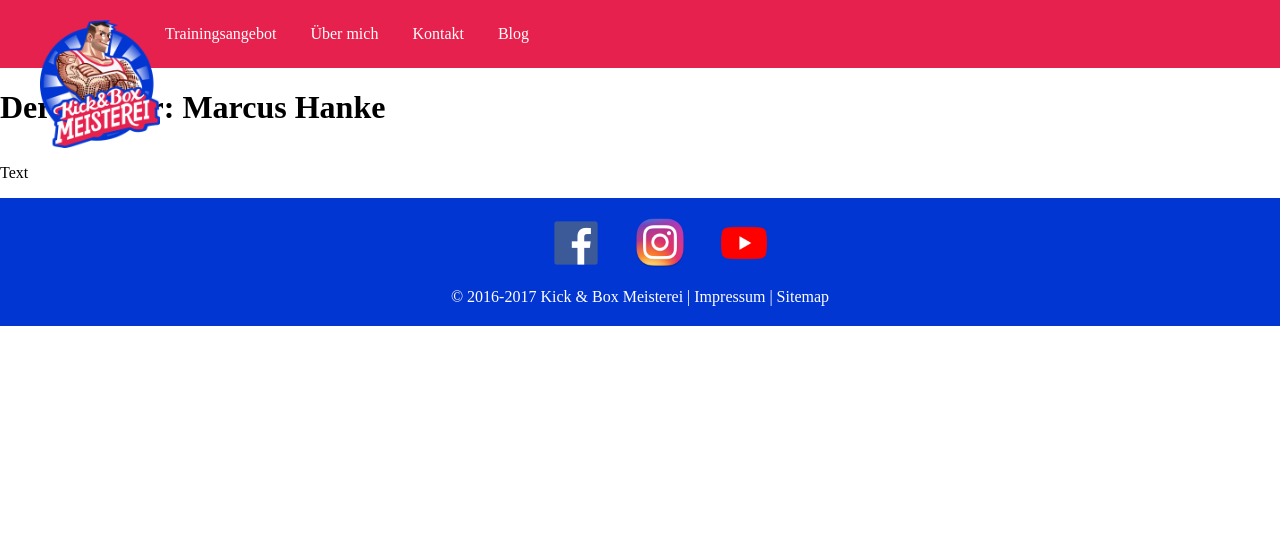
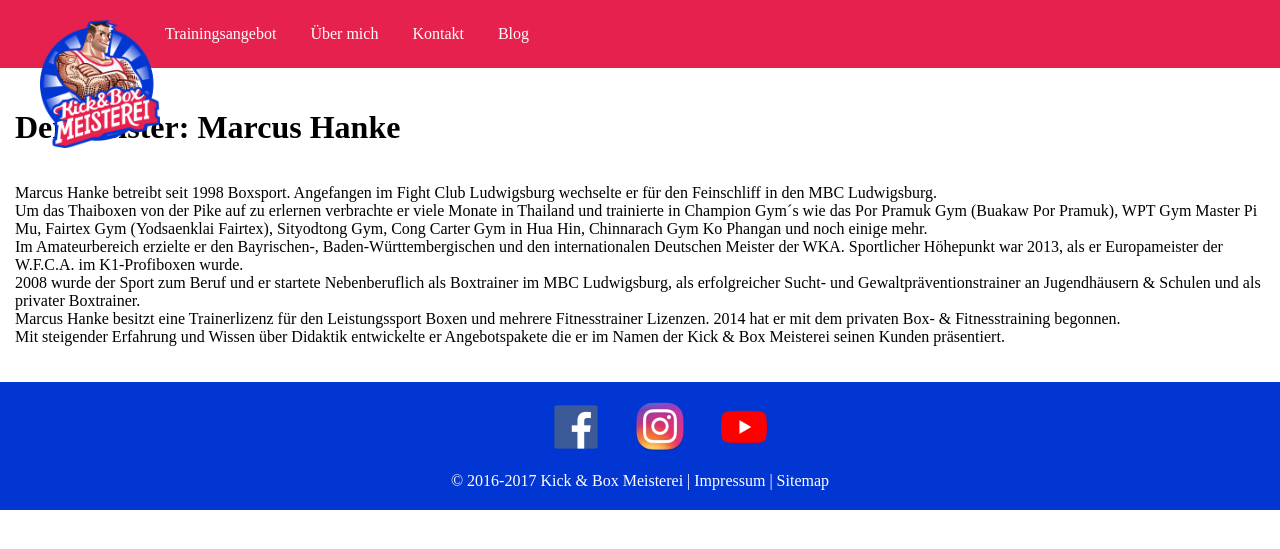
Before and after one commit to YinFromWuHanklan/www.kickundboxmeisterei.de, a PHP site: page /about.php in a window 1280 px wide. Shown: the top 549 px of the page. Run offline with PHP 8.4, Linux system fonts and the light colour scheme.

Commit message:
Struktur Seiten

```diff
--- a/about.php
+++ b/about.php
@@ -9,9 +9,28 @@
 
         <?php include "basics/navigation.php"; ?>
 
-        <h1>Der Meister: Marcus Hanke</h1>
-        <img src="" alt="" width="" height="" />
-        <p>Text</p>
+        <div class="inner_wrap">
+            <h1>Der Meister: Marcus Hanke</h1>
+            <img src="" alt="" width="" height="" />
+            <p>
+                Marcus Hanke betreibt seit 1998 Boxsport. Angefangen im Fight Club Ludwigsburg wechselte er
+                für den Feinschliff in den MBC Ludwigsburg.<br />
+                Um das Thaiboxen von der Pike auf zu erlernen verbrachte er viele Monate in Thailand und
+                trainierte in Champion Gym´s wie das Por Pramuk Gym (Buakaw Por Pramuk), WPT Gym Master Pi Mu,
+                Fairtex Gym (Yodsaenklai Fairtex), Sityodtong Gym, Cong Carter Gym in Hua Hin, Chinnarach Gym
+                Ko Phangan und noch einige mehr.<br />
+                Im Amateurbereich erzielte er den Bayrischen-, Baden-Württembergischen und den internationalen
+                Deutschen Meister der WKA. Sportlicher Höhepunkt war 2013, als er Europameister der W.F.C.A.
+                im K1-Profiboxen wurde.<br />
+                2008 wurde der Sport zum Beruf und er startete Nebenberuflich als Boxtrainer im MBC Ludwigsburg,
+                als erfolgreicher Sucht- und Gewaltpräventionstrainer an Jugendhäusern & Schulen und als privater
+                Boxtrainer.<br />
+                Marcus Hanke besitzt eine Trainerlizenz für den Leistungssport Boxen und mehrere Fitnesstrainer
+                Lizenzen. 2014 hat er mit dem privaten Box- & Fitnesstraining begonnen.<br />
+                Mit steigender Erfahrung und Wissen über Didaktik entwickelte er Angebotspakete die er im Namen
+                der Kick & Box Meisterei seinen Kunden präsentiert.
+            </p>
+        </div>
 
         <?php include "basics/footer.php"; ?>
 
--- a/basics/footer.php
+++ b/basics/footer.php
@@ -2,17 +2,17 @@
     <div class="social_media_wrap">
         <ul>
             <li>
-                <a href="#" title="" target="_blank">
+                <a href="https://www.facebook.com/kickundboxmeistere.de" title="Kick&amp;Box Meisterei auf Facebook" target="_blank">
                     <img src="images/facebook_logo.png" alt="Facebook" width="50" height="50" />
                 </a>
             </li>
             <li>
-                <a href="#" title="" target="_blank">
+                <a href="https://www.instagram.com/kickundboxmeisterei" title="Kick&amp;Box Meisterei auf Instagram" target="_blank">
                     <img src="images/instagram_logo.png" alt="Instagram" width="50" height="50" />
                 </a>
             </li>
             <li>
-                <a href="#" title="" target="_blank">
+                <a href="https://www.youtube.com/channel/UCG5NyL7rbXc3Sxi_GBSPc6Q" title="Kick&amp;Box Meisterei auf Youtube" target="_blank">
                     <img src="images/youtube_logo.png" alt="Youtube" width="50" height="50" />
                 </a>
             </li>
--- a/trainingsangebot.php
+++ b/trainingsangebot.php
@@ -26,6 +26,9 @@
             <p>Text</p>
         </div>
 
+        <!-- Testimonials Slideshow-->
+        <h2>Title Testimonials</h2>
+
 
         <?php include "basics/footer.php"; ?>
 
```
Also changed, not shown: index.php (+0 -10 lines).
